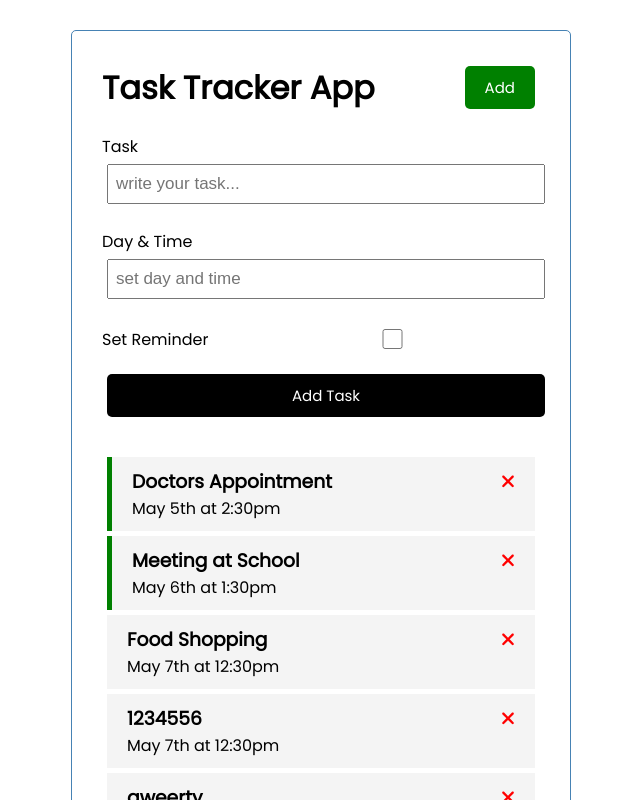
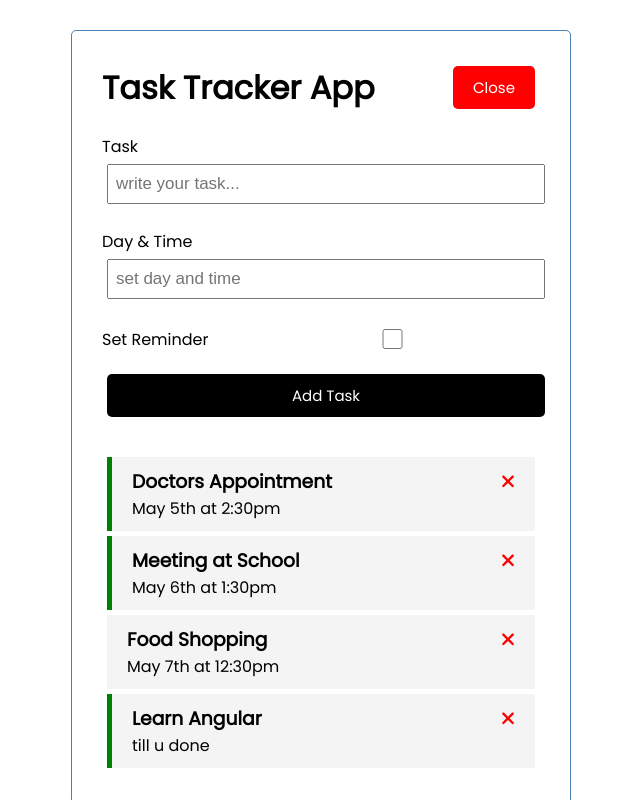
Before and after one commit to m-eminozdogan/ngTaskTracker, an Angular app: page / in a window 1280 px wide. Both pictures are taken after a click on the button "Add". Shown: the top 800 px of the page, without its empty margins (319-959 px from the left). Built offline with nearby package versions, Linux system fonts and the light colour scheme; data requests are answered from the project's data file.

Commit message:
add task display toggle done

```diff
--- a/db.json
+++ b/db.json
@@ -19,22 +19,10 @@
       "reminder": false
     },
     {
-      "id": 4,
-      "text": "1234556",
-      "day": "May 7th at 12:30pm",
-      "reminder": false
-    },
-    {
-      "id": 5,
-      "text": "qweerty",
-      "day": "May 7th at 12:30pm",
-      "reminder": false
-    },
-    {
-      "text": "CV",
-      "day": "ad",
+      "text": "Learn Angular",
+      "day": "till u done",
       "reminder": true,
-      "id": 6
+      "id": 4
     }
   ]
 }
--- a/src/app/components/add-task/add-task.component.html
+++ b/src/app/components/add-task/add-task.component.html
@@ -1,4 +1,4 @@
-<form class="add-form" (ngSubmit)="onSubmit()">
+<form *ngIf="showAddTask" class="add-form" (ngSubmit)="onSubmit()">
     <div class="form-control">
         <label for="text">Task</label>
         <input type="text" name="text" [(ngModel)]="text" id="text" placeholder="write your task...">
--- a/src/app/components/add-task/add-task.component.ts
+++ b/src/app/components/add-task/add-task.component.ts
@@ -1,5 +1,7 @@
 import { Component, OnInit, Output, EventEmitter } from '@angular/core';
 import { Task } from '../../Task';
+import { UiService } from '../../services/ui.service';
+import { Subscription } from 'rxjs';
 @Component({
   selector: 'app-add-task',
   templateUrl: './add-task.component.html',
@@ -10,7 +12,13 @@
   text!: string;
   day!: string;
   reminder: boolean = false;
-  constructor() {}
+  showAddTask!: boolean;
+  subscription: Subscription;
+  constructor(private uiService: UiService) {
+    this.subscription = uiService
+      .onToggle()
+      .subscribe((value) => (this.showAddTask = value));
+  }
 
   ngOnInit(): void {}
   onSubmit() {
--- a/src/app/components/header/header.component.html
+++ b/src/app/components/header/header.component.html
@@ -1,6 +1,7 @@
 <header>
 
     <h1> {{title}}</h1>
-    <app-button color="green" text="Add" (btnClick)="toggleAddTask()"></app-button>
+    <app-button color="{{showAddTask?'red':'green'}}" text="{{showAddTask?'Close':'Add'}}" (btnClick)="toggleAddTask()">
+    </app-button>
 
 </header>
--- a/src/app/components/header/header.component.ts
+++ b/src/app/components/header/header.component.ts
@@ -1,5 +1,6 @@
 import { Component, OnInit } from '@angular/core';
-
+import { UiService } from '../../services/ui.service';
+import { Subscription } from 'rxjs';
 @Component({
   selector: 'app-header',
   templateUrl: './header.component.html',
@@ -7,12 +8,16 @@
 })
 export class HeaderComponent implements OnInit {
   title: string = 'Task Tracker App';
-
-  constructor() {}
+  showAddTask!: boolean ;
+  subscription!: Subscription;
+  constructor(private uiService: UiService) {
+    this.subscription = uiService
+      .onToggle()
+      .subscribe((value) => (this.showAddTask = value));
+  }
 
   ngOnInit(): void {}
-  toggleAddTask(){
-    console.log("toogle add fired");
-
+  toggleAddTask() {
+    this.uiService.toggleAddTask();
   }
 }
--- /dev/null
+++ b/src/app/services/ui.service.ts
@@ -0,0 +1,18 @@
+import { Injectable } from '@angular/core';
+import { Observable, Subject } from 'rxjs';
+@Injectable({
+  providedIn: 'root',
+})
+export class UiService {
+  private showAddTask: boolean = false;
+  private subject = new Subject<any>();
+  constructor() {}
+
+  toggleAddTask(): void {
+    this.showAddTask = !this.showAddTask;
+    this.subject.next(this.showAddTask);
+  }
+  onToggle(): Observable<any> {
+    return this.subject.asObservable();
+  }
+}
```
Also changed, not shown: 1 other file (tests, documents, lock files or other folders).
